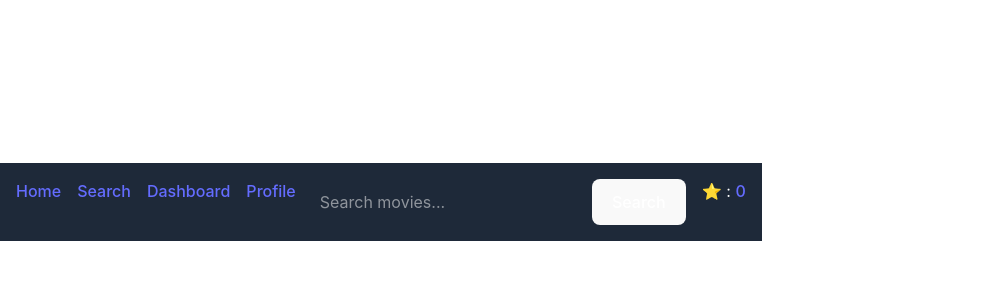
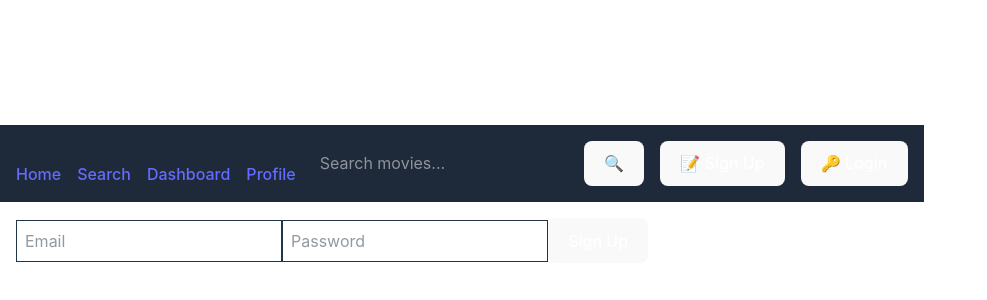
Before and after one commit to A01643189/advanced-web-project-session-1.1, a React (Vite) app: page /signup in a window 1280 px wide. Shown: the part 198-498 px from the top of the page, without its empty margins (0-987 px from the left). Built offline with nearby package versions, Linux system fonts and the light colour scheme; no server answers.

Commit message:
Third activity - AUTH with FIREBASE

```diff
--- a/package.json
+++ b/package.json
@@ -13,6 +13,7 @@
     "@heroicons/react": "^2.2.0",
     "@tailwindcss/vite": "^4.0.6",
     "axios": "^1.7.9",
+    "firebase": "^11.3.1",
     "react": "^19.0.0",
     "react-dom": "^19.0.0",
     "react-router-dom": "^7.1.5",
--- a/src/App.tsx
+++ b/src/App.tsx
@@ -7,6 +7,9 @@ import Dashboard from './pages/Dashboard';
 import NavBar from './components/NavBar';
 import MovieDetails from './pages/MovieDetails';
 import Favorites from './pages/Favorites';
+import Login from './pages/Login';
+import Signup from './pages/Signup';
+import ProtectedRoute from './components/ProtectedRoute';
 
 export default () => {
     return (
@@ -16,10 +19,12 @@ export default () => {
                 <Routes>
                     <Route path="/" element={<Home />} />
                     <Route path="/search" element={<Search />} />
-                    <Route path="/dashboard" element={<Dashboard />} />
+                    <Route path="/dashboard" element={<ProtectedRoute><Dashboard /></ProtectedRoute>} />
                     <Route path="/profile" element={<Profile />} />
                     <Route path="/movie/:id" element={<MovieDetails />} />
                     <Route path="/favorites" element={<Favorites />} />
+                    <Route path="/login" element={<Login />} />
+                    <Route path="/signup" element={<Signup />} />
                 </Routes>
             </div>
         </>
--- a/src/components/NavBar.tsx
+++ b/src/components/NavBar.tsx
@@ -1,10 +1,13 @@
 import React,{useState, useContext} from "react";
 import { Link, useNavigate } from "react-router-dom";
 import { FavoritesContext } from "../context/FavoritesContext";
+import { AuthContext } from "../context/AuthContext";
 
 export default function NavBar() {
 
     const favorites = useContext(FavoritesContext);
+    const {logout, user} = useContext(AuthContext);
+
 
     const [query, setQuery] = useState('');
     const navigate = useNavigate();
@@ -14,13 +17,65 @@ export default function NavBar() {
         navigate(`/search?query=${query}`);
     }
 
+    function handleSignup(event: React.FormEvent) {
+        event.preventDefault();
+        navigate(`/signup`);
+       }
+
+    function handleLogin(event: React.FormEvent) {
+        event.preventDefault();
+        navigate(`/login`);
+       }
+
+    function handleLogout(event: React.FormEvent) {
+        event.preventDefault();
+        logout();
+        navigate(`/`);
+       }
+
+       let authForm;
+
+       if (user) {
+        authForm = [
+          <Link to="/dashboard">{user.email}</Link>,
+          <p>
+            ⭐: <Link to="/favorites">{favorites?.favorites.size}</Link>
+          </p>,
+          <form onSubmit={handleLogout} className="float-right md:float-left">
+            <button type="submit" className="bg-blue-500 px-2 py-1 rounded">
+              🚪 Logout
+            </button>
+          </form>,
+        ];
+      } else {
+        const signInForm = (
+          <form onSubmit={handleSignup}>
+            <button type="submit" className="bg-blue-500 px-2 py-1 rounded">
+              📝 Sign Up
+            </button>
+          </form>
+        );
+
+        const loginForm = (
+          <form onSubmit={handleLogin}>
+            <button type="submit" className="bg-blue-500 px-2 py-1 rounded">
+              🔑 Login
+            </button>
+          </form>
+        );
+
+        authForm = [signInForm, loginForm];
+      }
+
+
       return (
-        <nav className="flex gap-4 p-4 bg-gray-800 text-white">
-            <Link to="/"> Home </Link>
-            <Link to="/search"> Search </Link>
-            <Link to="/dashboard"> Dashboard </Link>
-            <Link to="/profile"> Profile </Link>
-            <form onSubmit={handleSearch} className="flex gap-4 bg-gray-800 text-white">
+        <nav className="flex gap-4 p-4 bg-gray-800 text-white items-end">
+          <Link to="/">Home</Link>
+          <Link to="/search">Search</Link>
+          <Link to="/dashboard">Dashboard</Link>
+          <Link to="/profile">Profile</Link>
+
+          <form onSubmit={handleSearch} className="flex gap-2">
             <input
               type="text"
               value={query}
@@ -28,13 +83,13 @@ export default function NavBar() {
               placeholder="Search movies..."
               className="px-2 py-1 rounded"
             />
-                <button
-                    type="submit"
-                    className="bg-blue-500 px-2 py-1 rounded">
-                        Search
+            <button type="submit" className="bg-blue-500 px-2 py-1 rounded">
+              🔍
             </button>
           </form>
-            <p>⭐ : <Link to="/favorites">{favorites?.favorites.size}</Link></p>
+
+          {authForm}
         </nav>
-    )
+      );
+
 }
--- /dev/null
+++ b/src/components/ProtectedRoute.tsx
@@ -0,0 +1,9 @@
+import { JSX, useContext } from "react";
+import { Navigate } from "react-router-dom";
+import { AuthContext } from "../context/AuthContext";
+
+export default function ProtectedRoute({ children }: { children: JSX.Element }) {
+  const { user } = useContext(AuthContext);
+
+  return user ? children : <Navigate to="/login" />;
+}
--- /dev/null
+++ b/src/config/firebase.ts
@@ -0,0 +1,13 @@
+import { initializeApp } from "firebase/app";
+import { getAuth } from "firebase/auth";
+const firebaseConfig = {
+    apiKey: "AIzaSyArPA6YeQFiy1ve4tp0i48FPwK_Kzg2uAw",
+    authDomain: "movies-4d741.firebaseapp.com",
+    projectId: "movies-4d741",
+    storageBucket: "movies-4d741.firebasestorage.app",
+    messagingSenderId: "755417243615",
+    appId: "1:755417243615:web:74a19020b0e23ecf7bee6a",
+    measurementId: "G-4LYZQNDRYX"
+};
+const app = initializeApp(firebaseConfig);
+export const auth = getAuth(app);
--- /dev/null
+++ b/src/context/AuthContext.tsx
@@ -0,0 +1,30 @@
+import { createContext, useState, useEffect } from "react";
+import { onAuthStateChanged, User, signOut } from "firebase/auth";
+import { auth } from "../config/firebase";
+
+export const AuthContext = createContext<{ user: User | null; logout: () => void }>({
+  user: null,
+  logout: () => {},
+});
+
+export function AuthProvider({ children }: { children: React.ReactNode }) {
+  const [user, setUser] = useState<User | null>(null);
+
+  useEffect(() => {
+    const unsubscribe = onAuthStateChanged(auth, (currentUser) => {
+      setUser(currentUser);
+    });
+
+    return () => unsubscribe();
+  }, []);
+
+  function logout() {
+    signOut(auth);
+  }
+
+  return (
+    <AuthContext.Provider value={{ user, logout }}>
+      {children}
+    </AuthContext.Provider>
+  );
+}
--- a/src/main.tsx
+++ b/src/main.tsx
@@ -4,12 +4,15 @@ import { BrowserRouter } from 'react-router-dom'
 import './index.css'
 import App from './App.tsx'
 import { FavoritesProvider } from './context/FavoritesContext.tsx'
+import { AuthProvider } from './context/AuthContext.tsx'
 
 createRoot(document.getElementById('root')!).render(
   <StrictMode>
       <BrowserRouter>
           <FavoritesProvider>
-              <App />
+            <AuthProvider>
+                    <App />
+            </AuthProvider>
           </FavoritesProvider>
       </BrowserRouter>
   </StrictMode>
--- a/src/pages/Dashboard.tsx
+++ b/src/pages/Dashboard.tsx
@@ -1,3 +1,13 @@
+import { useContext } from "react";
+import { AuthContext } from "../context/AuthContext";
+
 export default function Dashboard() {
-    return <h1 className="text-2x1 font-bold">Dashboard Page</h1>
+  const { user } = useContext(AuthContext);
+
+  return (
+    <div>
+      <h1>Welcome to your dashboard!</h1>
+      <h2>Logged In as {user?.email}</h2>
+    </div>
+  );
 }
--- /dev/null
+++ b/src/pages/Login.tsx
@@ -0,0 +1,42 @@
+import { useState } from "react";
+import { signInWithEmailAndPassword } from "firebase/auth";
+import { auth } from "../config/firebase";
+import { useNavigate } from "react-router-dom";
+
+export default function Login() {
+  const [email, setEmail] = useState("");
+  const [password, setPassword] = useState("");
+  const navigate = useNavigate();
+
+  async function handleLogin(e: React.FormEvent) {
+    e.preventDefault();
+    try {
+      const resp = await signInWithEmailAndPassword(auth, email, password);
+      alert(`User ${email} logged in!`);
+      navigate("/dashboard");
+      return resp.user.uid;
+    } catch (e) {
+      alert((e as Error).message);
+    }
+  }
+
+  return (
+    <form onSubmit={handleLogin} className="p-4">
+      <input
+        type="email"
+        placeholder="Email"
+        onChange={(e) => setEmail(e.target.value)}
+        className="p-2 border"
+      />
+      <input
+        type="password"
+        placeholder="Password"
+        onChange={(e) => setPassword(e.target.value)}
+        className="p-2 border"
+      />
+      <button type="submit" className="bg-green-500 text-white p-2">
+        Login
+      </button>
+    </form>
+  );
+}
--- /dev/null
+++ b/src/pages/Signup.tsx
@@ -0,0 +1,44 @@
+import { useState } from "react";
+import { createUserWithEmailAndPassword } from "firebase/auth";
+import { auth } from "../config/firebase";
+import { useNavigate } from "react-router-dom";
+
+export default function Signup() {
+  const [email, setEmail] = useState("");
+  const [password, setPassword] = useState("");
+  const navigate = useNavigate();
+
+  async function handleSignup(e: React.FormEvent) {
+    e.preventDefault();
+    try {
+      const resp = await createUserWithEmailAndPassword(auth, email, password);
+      alert(`User ${email} created!`);
+      navigate("/login");
+      return resp.user.uid;
+    } catch (e) {
+      alert((e as Error).message);
+    }
+  }
+
+  return (
+    <form onSubmit={handleSignup} className="p-4">
+      <input
+        type="email"
+        placeholder="Email"
+        value={email}
+        onChange={(e) => setEmail(e.target.value)}
+        className="p-2 border"
+      />
+      <input
+        type="password"
+        placeholder="Password"
+        value={password}
+        onChange={(e) => setPassword(e.target.value)}
+        className="p-2 border"
+      />
+      <button type="submit" className="bg-blue-500 text-white p-2">
+        Sign Up
+      </button>
+    </form>
+  );
+}
```
Also changed, not shown: 1 other file (tests, documents, lock files or other folders). Lines whose indentation alone changed are shown as unchanged.
